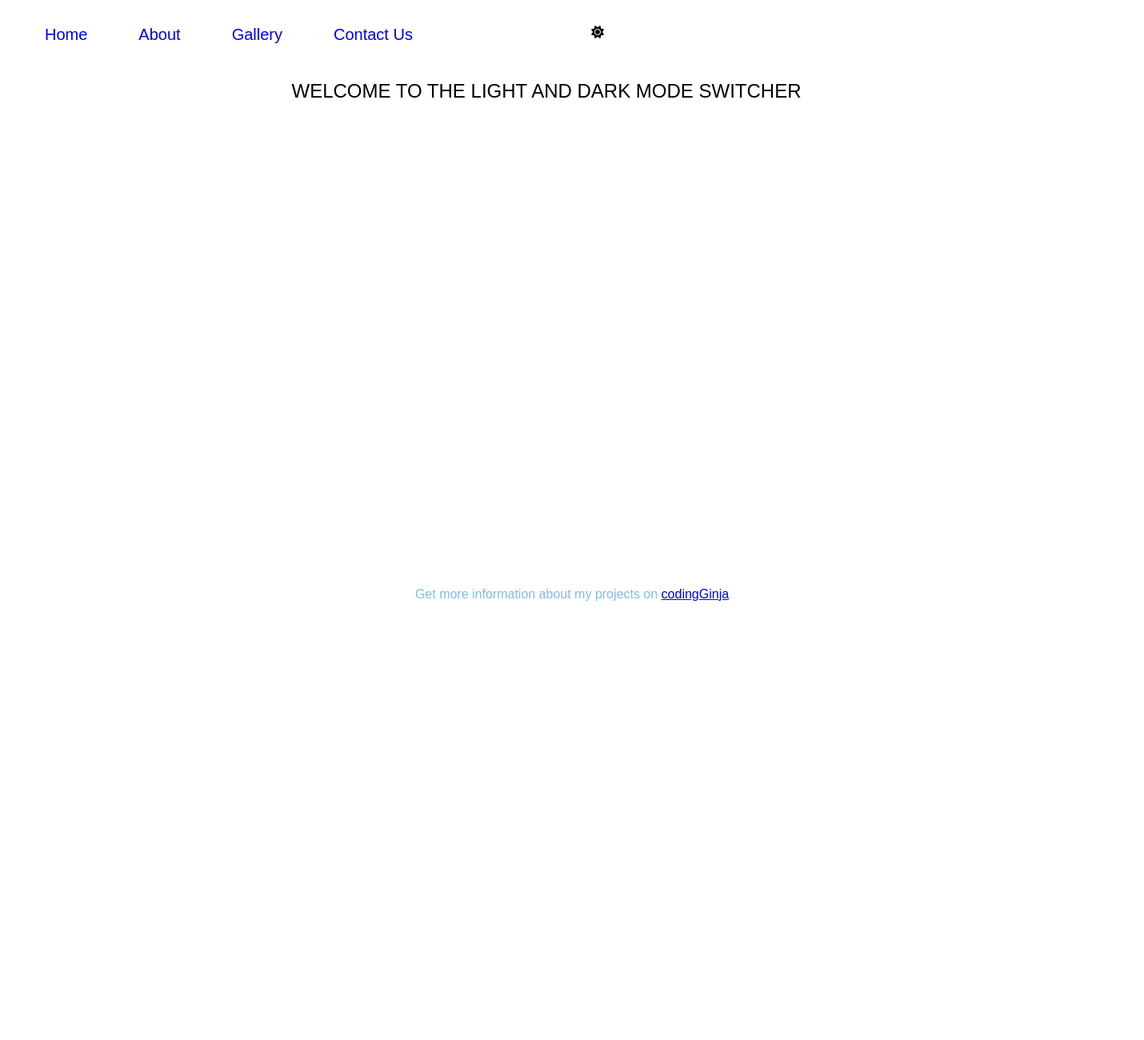
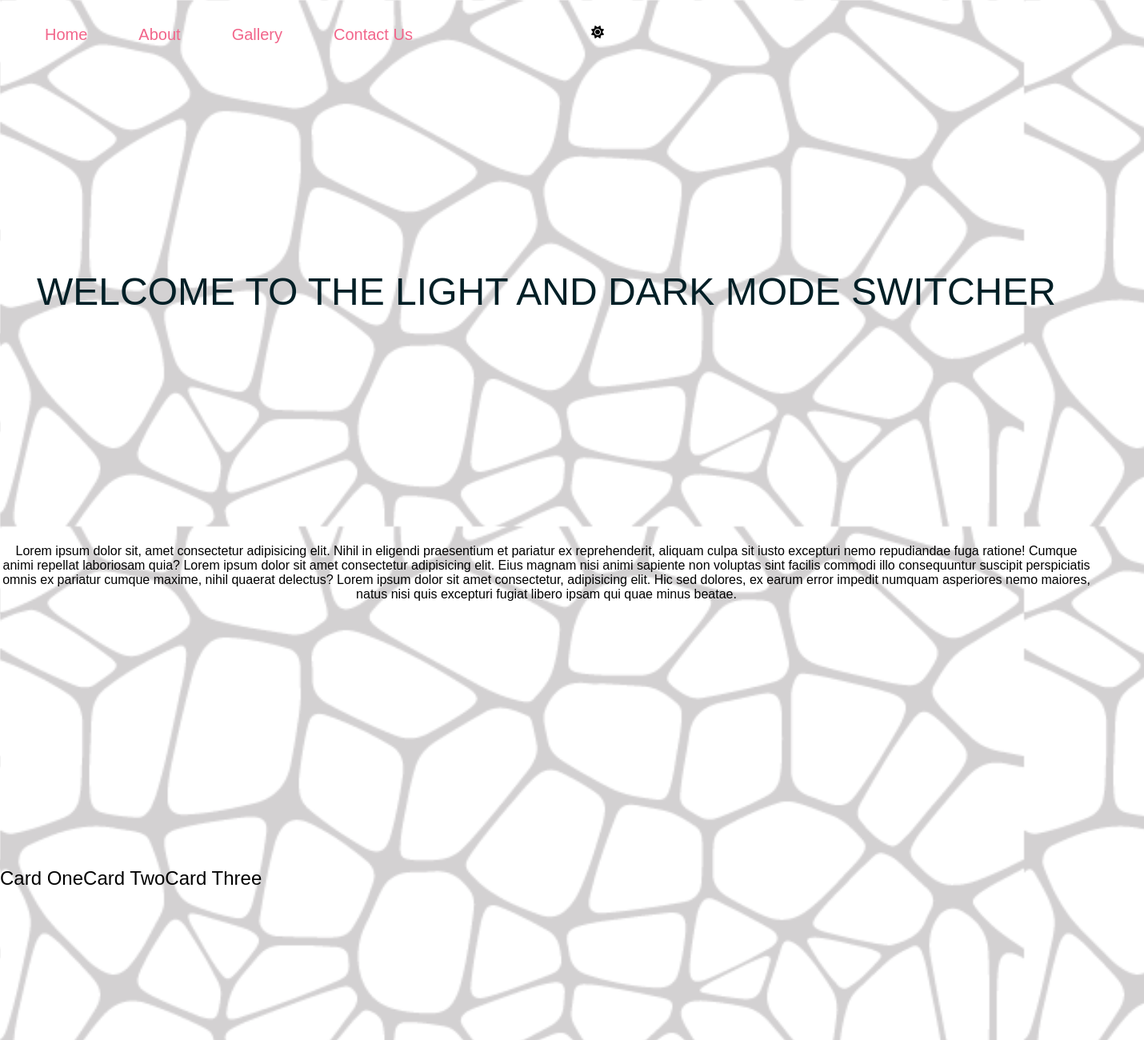
Before and after one commit to meilune/light-dark-modes, a plain HTML site: page index.html in a window 1280 px wide. Shown: the top 1300 px of the page at 80% size, 1430 px wide, since content can reach past the window. Before the commit the page ends 800 px from the top, so only its background shows below. Drawn offline with Linux system fonts and the light colour scheme; a web font is replaced by a local one.

Commit message:
Stopping for today, some html and css updates

```diff
--- a/index.html
+++ b/index.html
@@ -6,7 +6,7 @@
     <script src="https://kit.fontawesome.com/8c25178190.js" crossorigin="anonymous"></script>
     <link rel="stylesheet" type="text/css" href="style.css">
     <title>Light Dark Modes</title>
-    <link rel="icon" type="image/x-icon" href=""/>
+    <link rel="icon" type="image/x-icon" href="uploads/light-dark.jpg"/>
 </head>
 <body>
     <header>
@@ -22,26 +22,37 @@
             <li hidden><i class="fa-solid fa-moon"></i></li>
         </ul>
     </header>
-        <section class="hero">
-            <div class="container">
+        <section class="container">
+            <div class="hero">
                 <h1>WELCOME TO THE LIGHT AND DARK MODE SWITCHER</h1>
             </div>
         </section>
 
-        <section class="about-us" id="about">
-            <div class="container">
-
+        <section class="container" id="about">
+            <div class="about-us">
+                <p>Lorem ipsum dolor sit, amet consectetur adipisicing elit. Nihil in eligendi praesentium et pariatur ex reprehenderit, aliquam culpa sit iusto excepturi nemo repudiandae fuga ratione! Cumque animi repellat laboriosam quia? Lorem ipsum dolor sit amet consectetur adipisicing elit. Eius magnam nisi animi sapiente non voluptas sint facilis commodi illo consequuntur suscipit perspiciatis omnis ex pariatur cumque maxime, nihil quaerat delectus? Lorem ipsum dolor sit amet consectetur, adipisicing elit. Hic sed dolores, ex earum error impedit numquam asperiores nemo maiores, natus nisi quis excepturi fugiat libero ipsam qui quae minus beatae.</p>
             </div>
         </section>
 
-        <section class="gallery" id="gallery">
-            <div class="container">
-
+        <section class="container" id="gallery">
+            <div class="gallery">
+                <div class="card">
+                    <img src="" alt="">
+                    <h2>Card One</h2>
+                </div>
+                <div class="card">
+                    <img src="" alt="">
+                    <h2>Card Two</h2>
+                </div>
+                <div class="card">
+                    <img src="" alt="">
+                    <h2>Card Three</h2>
+                </div>
             </div>
         </section>
 
-        <section class="contact-us" id="contact">
-            <div class="container">
+        <section class="container" id="contact">
+            <div class="contact-us">
 
             </div>
         </section>
--- a/style.scss
+++ b/style.scss
@@ -8,10 +8,46 @@ $accent-two: #026873;
 $black: #000;
 $white: #fff;
 
+// $themes: (
+//         $light-theme: (
+//                 $primary-color-dark: #303F9F,
+//                 $primary-color: #3F51B5,
+//                 $primary-color-light: #DFDFF1,
+//                 $primary-color-text: #FFFFFF,
+//                 $accent-color: #0F67FF,
+//                 $primary-text-color: #151515,
+//                 $secondary-text-color: #575757,
+//                 $divider-color: #BDBDBD,
+//                 $general-background: #FAFAFA,
+//                 $general-background-light: #FFFFFF,
+//           /* ...other color keys with HEX values... */
+//         ),
+//         $dark-theme: (
+//                 $primary-color-dark: #303F9F,
+//                 $primary-color: #3F51B5,
+//                 $primary-color-light: #DFDFF1,
+//                 $primary-color-text: #FFFFFF,
+//                 $accent-color: #4fA7ff,
+//                 $primary-text-color: #d7d7d8,
+//                 $secondary-text-color: #A6A6A6,
+//                 $divider-color: #575757,
+//                 $general-background: #181918,
+//                 $general-background-light: #363636,
+//           /* ...other color keys with HEX values... */
+//         )
+// );
+
 html {
     box-sizing: border-box;
     overflow-x: hidden;
 }
+
+// html[data-theme='dark'] {
+//     background: $base-color;
+//    --lightBtn: #FFBD07;
+//    --lightBg: #232323;
+//    --lightColor: #fff;
+//  }
 
 body {
     margin: 1rem;
@@ -24,6 +60,8 @@ body {
     font-family: calder-lc, sans-serif;
     font-weight: 400;
     font-style: normal;
+    background-image: url("uploads/pattern.png");
+    background-size: contain;
 }
 
 
@@ -42,7 +80,8 @@ h2 {
 
 header {
     display: flex;
-    position: relative;
+    position: fixed;
+    z-index: 999;
     top:0;
     width: 1366px;
     height: 80px;
@@ -62,25 +101,50 @@ header {
             font-family: calder-shadow, sans-serif;
             font-weight: 400;
             font-style: normal;
-            font-size: 20px;;
-            color:var($black);
+            font-size: 20px;
+            color:$pink !important;
+        }
+        a:hover {
+            color:$base-color !important;
         }
     }
 }
 
+.container{
+    min-height: 400px;
+}
+
+.hero {
+    margin-top: 4rem;
+    position: relative;
+    display: flex;
+    flex-direction: column;
+    justify-content: center;
+    align-items: center;
+    min-height: 600px;
+    h1 {
+        font-size: 48px;
+        color: $base-color;
+    }
+}
+
+.gallery {
+    display: flex;
+    flex-direction: row;
+}
 
 footer {
-    position:absolute;
+    position:relative;
     bottom:0;
     width: 1366px;
     margin: auto;
     text-align: center;
     padding: 2rem;
-    color: #82bde4;
+    color: $accent-one;
     a {
-        color: var($pink);
+        color: $pink;
     }
     a:hover {
-        color:var($base-color);
+        color:$base-color;
     }
 }
```
Also changed, not shown: style.css, uploads/light-dark.jpg (added), uploads/pattern.png (added), 2 other files.
